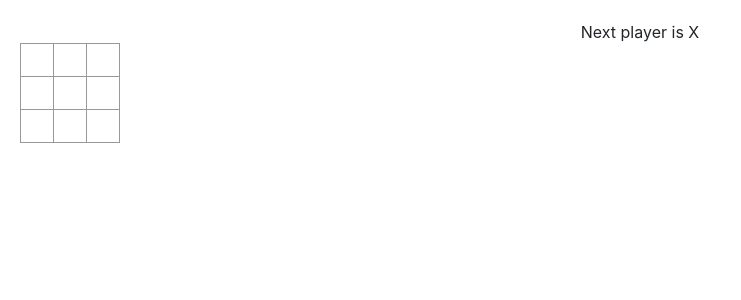
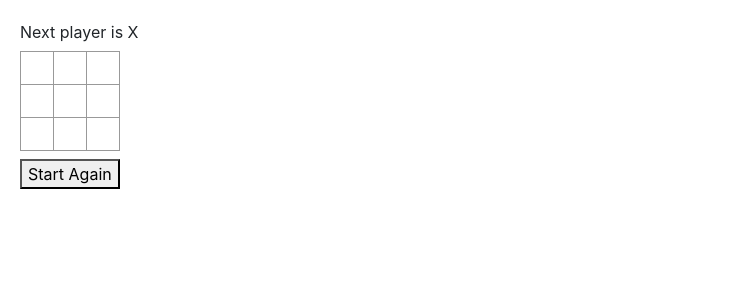
Before and after one commit to TechDomani/react-typescript-app, a React (Create React App) app: page / in a window 1280 px wide. Shown: the top 300 px of the page, without its empty margins (0-741 px from the left). Built offline with nearby package versions, Linux system fonts and the light colour scheme.

Commit message:
Working version

```diff
--- a/src/App.css
+++ b/src/App.css
@@ -1,3 +1,3 @@
 .App {
-  text-align: center;
+  text-align: left;
 }
--- a/src/Components/Board/Board.tsx
+++ b/src/Components/Board/Board.tsx
@@ -1,18 +1,26 @@
 import React, {useState} from 'react';
 import Square from '../Square/Square';
+import calculateWinner from '../../Helper/CalculateWinner';
 
-function Board() {
+const Board = () => {
 
-        const [squares, setSquares] = useState<string[]>(new Array(9).fill(null));
-        const [useX, setUseX] = useState<boolean>(true);
+        const initialSquares: (string | null)[] = new Array(9).fill('');
+        const initialUseX: boolean = true;
+        const initialWinner: string | null = null;
+
+        const [squares, setSquares] = useState<(string | null)[]>(initialSquares);
+        const [useX, setUseX] = useState<boolean>(initialUseX);
+        const [winner, setWinner] = useState<string | null>(initialWinner);
 
         const updateValue = (i: number): void => {
-            if (squares[i] === null){
+            if (!squares[i] && !winner){
                 const squareVal = squares.slice();
                 squareVal[i] = useX ? 'X' : '0';
+                if (calculateWinner(squareVal)) {
+                    setWinner(squareVal[i])
+                }
                 setSquares(squareVal);
                 setUseX(currentUseX => !currentUseX);
-                console.log(squares);
             }
         }
 
@@ -20,25 +28,40 @@ function Board() {
             return <Square value={squares[i]} updateValue={() => updateValue(i)} />
         }
 
+        const renderRow = (i: number) => {
+            return  <div className="flex-row">
+            { renderSquare(i*3) }
+            { renderSquare(i*3 + 1) }
+            { renderSquare(i*3 + 2) }
+         </div>
+    }
+
+    const caption = (): string => {
+        console.log("caption called")
+        if (!winner) {
+            if (squares.every(s => s)) {
+                return `It's a draw`
+            }
+            return `Next player is ${useX ? 'X' : '0'}`
+        }
+        return `Congratulations ${winner} has won!`;
+    }
+
+        const reset = () => {
+            setSquares(initialSquares);
+            setUseX(initialUseX);
+            setWinner(initialWinner);
+        }
+
         return (<div className="d-flex flex-column">
-        <div>{`Next player is ${useX ? 'X' : '0'}`}</div>
-        <div className="flex-row">
-           { renderSquare(0) }
-           { renderSquare(1) }
-           { renderSquare(2) }
+        <div className="pb-2">{caption()}</div>
+        {renderRow(0)}
+        {renderRow(1)}
+        {renderRow(2)}
+        <div className="mt-2">
+            <button onClick={reset}>Start Again</button>
         </div>
 
-        <div className="flex-row">
-           { renderSquare(3) }
-           { renderSquare(4) }
-           { renderSquare(5) }
-        </div>
-
-        <div className="flex-row">
-           { renderSquare(6) }
-           { renderSquare(7) }
-           { renderSquare(8) }
-        </div>
     </div>)
 }
 
--- a/src/Components/Square/Square.tsx
+++ b/src/Components/Square/Square.tsx
@@ -2,7 +2,7 @@ import React from 'react';
 import './Square.css';
 
 export interface SquareProps {
-    value: string;
+    value: string | null;
     updateValue: () => void
 }
 
--- /dev/null
+++ b/src/Helper/CalculateWinner.tsx
@@ -0,0 +1,14 @@
+const calculateWinner = (moves: (string | null)[]): boolean => {
+    const winningMatrix = [[0, 1, 2], [3, 4, 5], [6, 7, 8], [0, 3, 6], [1, 4, 7], [2, 5, 8], [0, 4, 8], [2, 4, 6]] ;
+    for (let i=0; i<winningMatrix.length; i++){
+        const [a, b, c] = winningMatrix[i];
+        if (moves[a] && moves[a] === moves[b] && moves[b] === moves[c]){
+            return true;
+        }
+    }
+    return false;
+}
+
+//console.log(calculateWinner(['X', '0', 'X', '', '', '', '', '', '']));
+
+export default calculateWinner;
```
Also changed, not shown: 1 other file (tests, documents, lock files or other folders).
